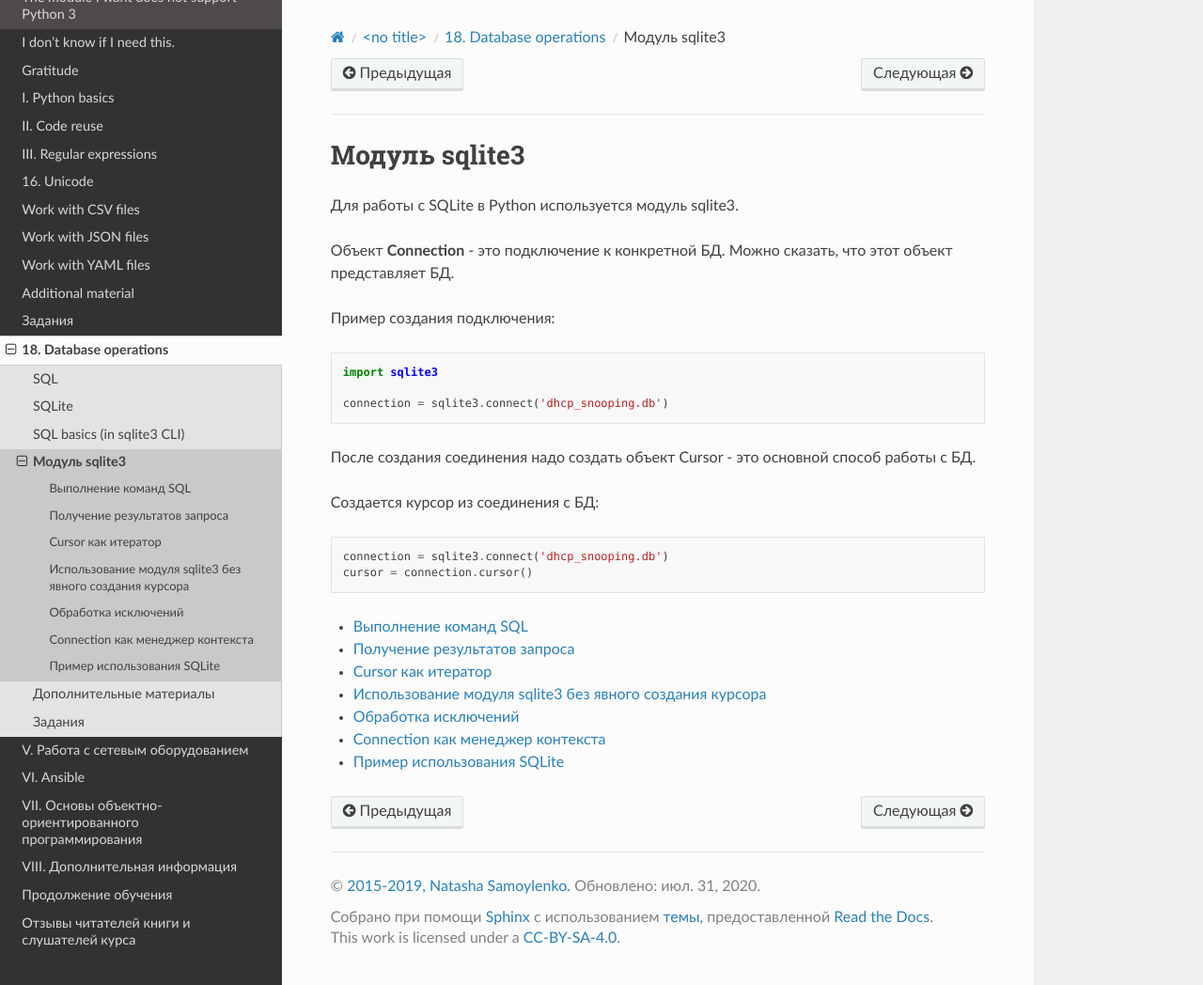
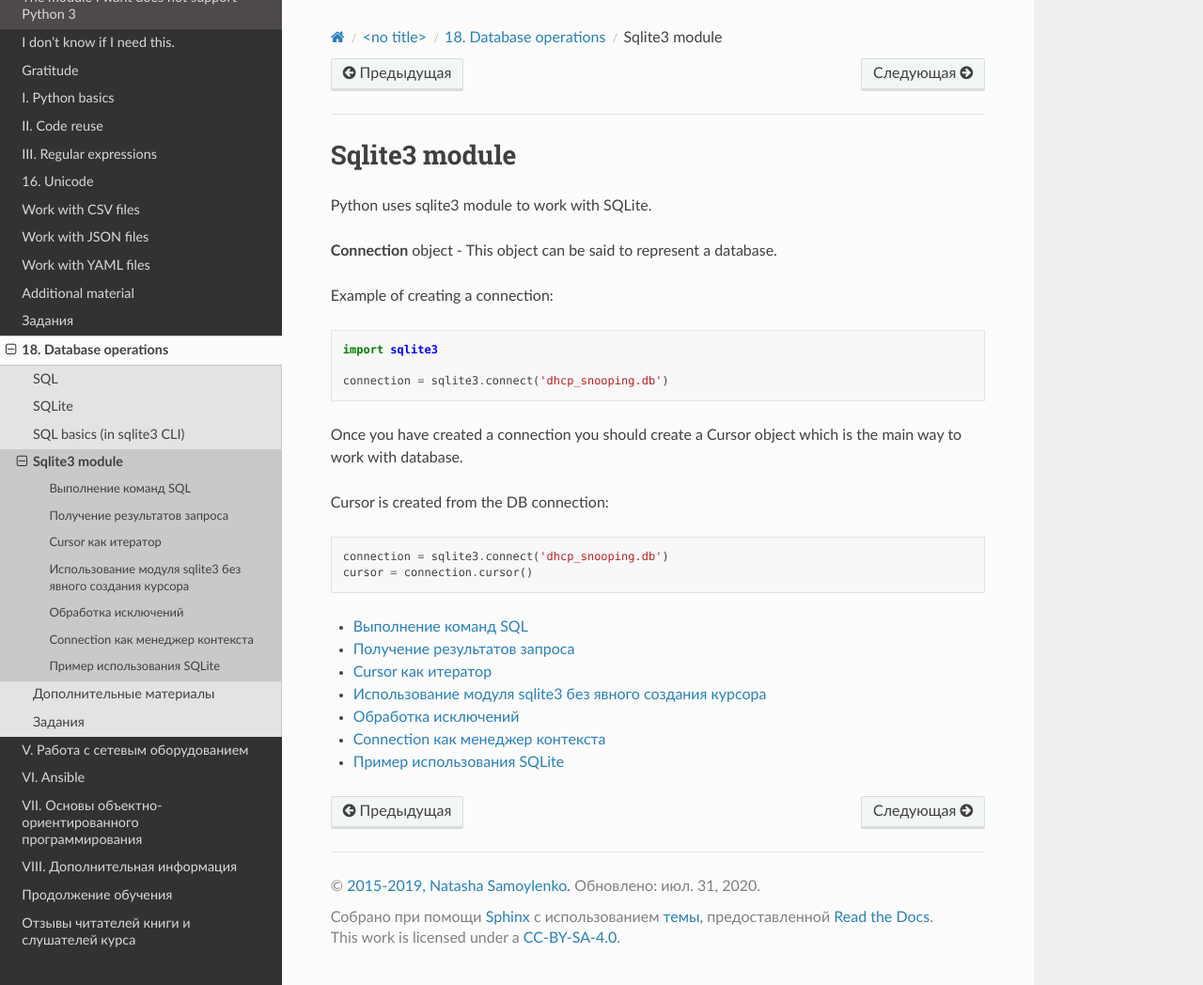
Before and after one commit to Aidar5/nattoeng, a Sphinx documentation site: the page built from docs/source/book/18_db/sqlite3.rst, in a window 1280 px wide and 1048 px high. Shown: the whole window at 94% size. Built offline with Sphinx 7.4.7 and the Read the Docs theme 2.0.0, drawn with Linux system fonts in a browser that asks for light colours; pages that are not in the unit, such as notebooks, are missing from menus.

Commit message:
Update sqlite3.rst

```diff
--- a/docs/source/book/18_db/sqlite3.rst
+++ b/docs/source/book/18_db/sqlite3.rst
@@ -1,14 +1,13 @@
 .. _sqlite3_index:
 
-Модуль sqlite3
+Sqlite3 module
 --------------
 
-Для работы с SQLite в Python используется модуль sqlite3.
+Python uses sqlite3 module to work with SQLite.
 
-Объект **Connection** - это подключение к конкретной БД. Можно сказать,
-что этот объект представляет БД.
+**Connection** object - This object can be said to represent a database.
 
-Пример создания подключения:
+Example of creating a connection:
 
 .. code:: python
 
@@ -16,10 +15,9 @@
 
     connection = sqlite3.connect('dhcp_snooping.db')
 
-После создания соединения надо создать объект Cursor - это основной
-способ работы с БД.
+Once you have created a connection you should create a Cursor object which is the main way to work with database.
 
-Создается курсор из соединения с БД:
+Cursor is created from the DB connection:
 
 .. code:: python
 
```
